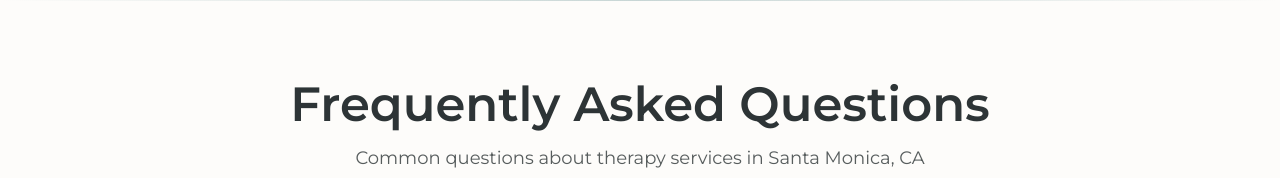
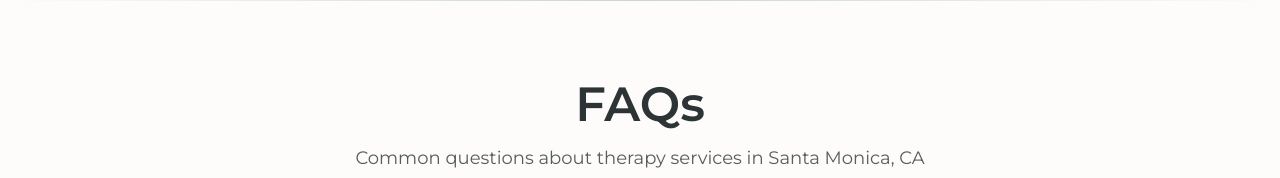
Before and after one commit to suvepatra004/lilac-clone, a Next.js app: page /FAQs in a window 1280 px wide. Shown: the top 178 px of the page. Built offline with nearby package versions, Linux system fonts and the light colour scheme; a web font is replaced by a local one.

Commit message:
Revamp README.md to provide comprehensive project overview, including features, tech stack, and installation instructions; update FAQs component title for consistency.

```diff
--- a/src/pages/FAQs.jsx
+++ b/src/pages/FAQs.jsx
@@ -64,7 +64,7 @@ const FAQs = () => {
                     className="text-center mb-12 md:mb-16"
                 >
                     <h2 className="text-3xl sm:text-4xl md:text-5xl font-semibold text-[#2D3436] mb-4">
-                        Frequently Asked Questions
+                        FAQs
                     </h2>
                     <p className="text-base sm:text-lg text-[#2D3436]/80 max-w-2xl mx-auto">
                         Common questions about therapy services in Santa Monica, CA
```
Also changed, not shown: 1 other file (tests, documents, lock files or other folders).
